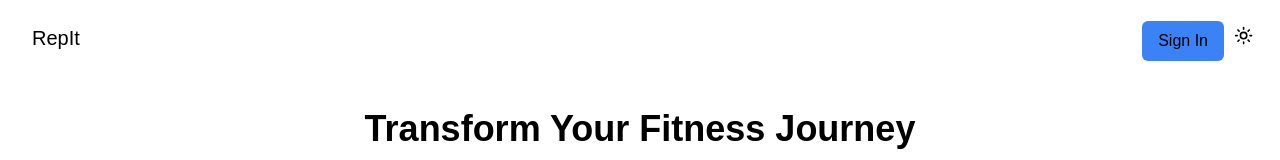
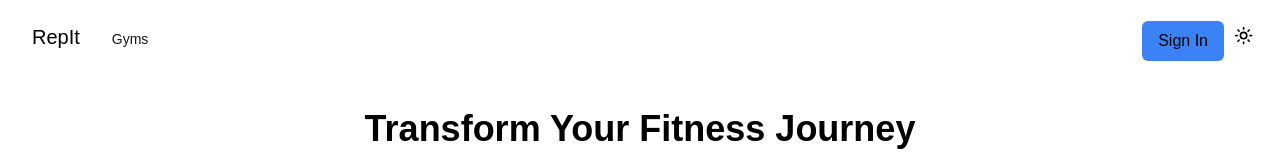
Before and after one commit to Miguel61823/RepIt, a Next.js app in the folder GymerApp/: page / in a window 1280 px wide. Shown: the top 160 px of the page. Built offline with nearby package versions, Linux system fonts and the light colour scheme; no server answers.

Commit message:
Added nav button for gyms (no page yet)

```diff
--- a/GymerApp/src/app/_components/TopBar.tsx
+++ b/GymerApp/src/app/_components/TopBar.tsx
@@ -3,6 +3,7 @@
 import { ModeToggle } from "@/components/mode-toggle";
 import { Button } from "@/components/ui/button";
 import { SignedIn, SignedOut, SignInButton, useAuth, UserButton } from "@clerk/nextjs";
+import Link from "next/link";
 import { useRouter } from "next/navigation";
 
 const Topbar = () => {
@@ -18,11 +19,22 @@ const Topbar = () => {
       router.push('/')
     }
   }
+  const handleGymClick = () => {
+    if (isSignedIn) {
+      //redirect to gyms page
+      router.push('/gyms')
+    } else {
+      router.push('/')
+    }
+  }
 
   return (
     <header className="bg-white dark:bg-black dark:text-white text-black p-4 ">
     <div className="container mx-auto flex items-center justify-between">
-      <Button variant="logo" onClick={handleLogoClick}>RepIt</Button>
+      <div className="items-center justify-between">
+        <Button variant="logo" onClick={handleLogoClick}>RepIt</Button>
+        <Button variant="link" onClick={handleGymClick}>Gyms</Button>
+      </div>
       <div className="items-center justify-between">
         <SignedIn>
             <UserButton/>
```
